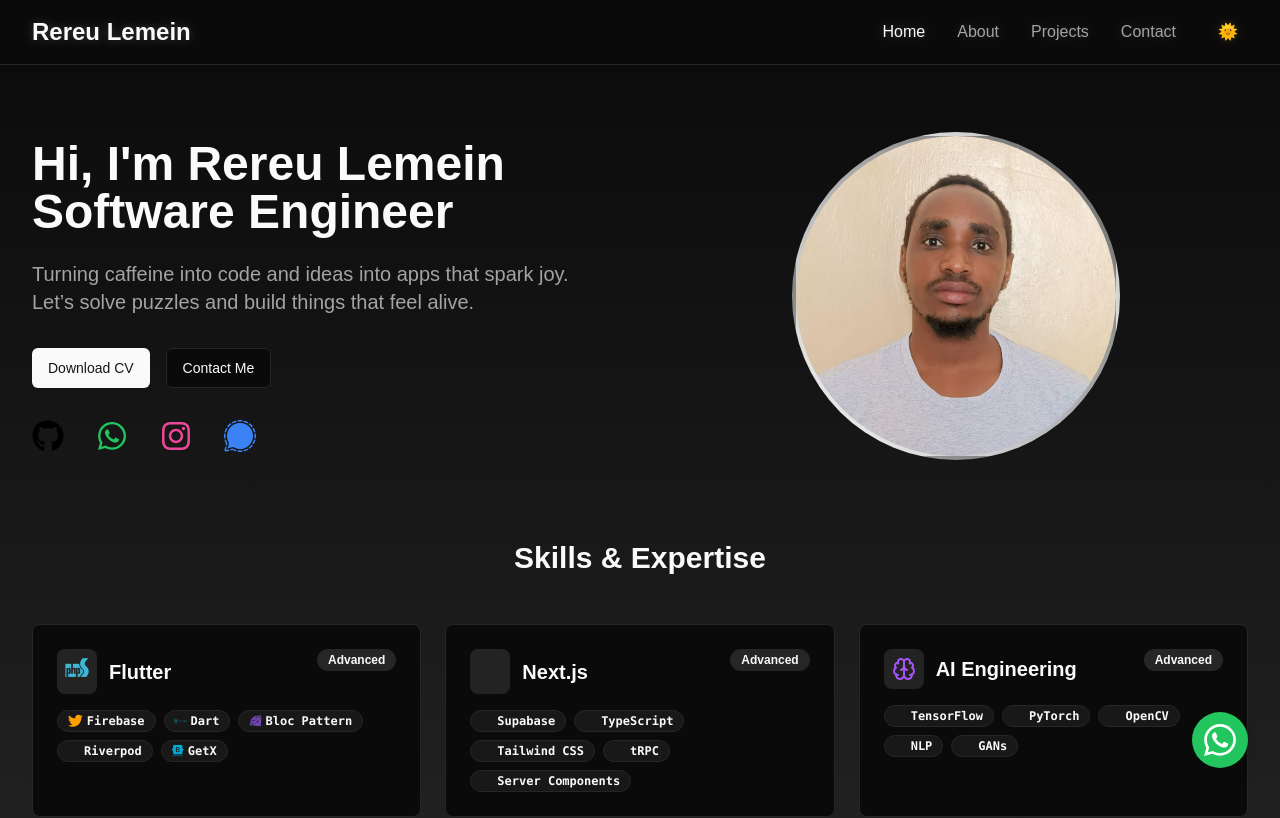
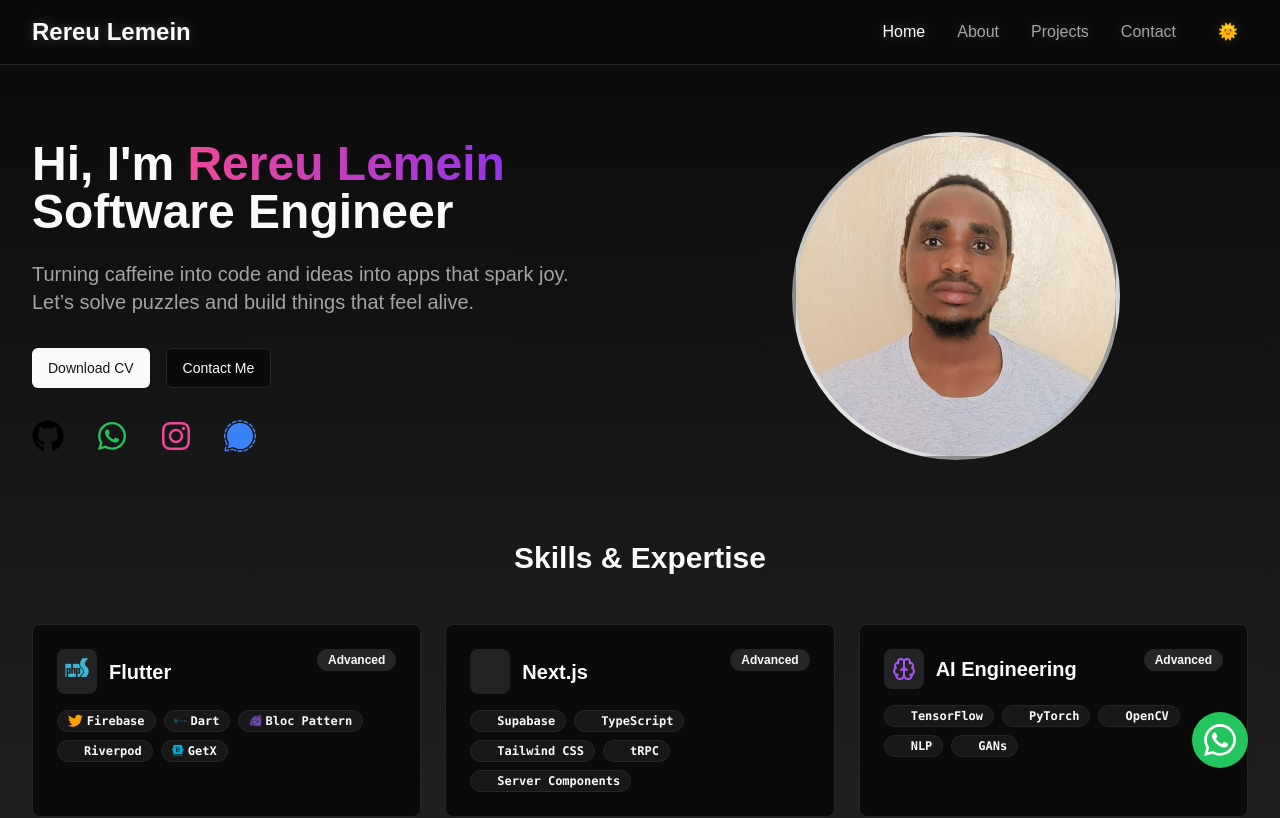
Before and after one commit to Mikhail-Tal-khal/Mikhail-Tal-Rereu, a Next.js app: page / in a window 1280 px wide. Shown: the top 818 px of the page. Built offline with nearby package versions, Linux system fonts and the light colour scheme; some icons are missing.

Commit message:
Hero section changes

```diff
--- a/app/components/HeroSection.tsx
+++ b/app/components/HeroSection.tsx
@@ -48,7 +48,10 @@ export default function HeroSection() {
         {/* Text Content */}
         <div className="order-2 lg:order-1 mt-8 lg:mt-0">
           <h1 className="text-4xl sm:text-5xl font-bold mb-6">
-            Hi, I'm <span className="text-primary">Rereu Lemein</span>
+            Hi, I'm{" "}
+            <span className="inline-block bg-gradient-to-r from-yellow-400 via-pink-500 to-purple-600 bg-clip-text text-transparent bg-[length:200%_auto] animate-gradient-shift">
+              Rereu Lemein
+            </span>
             <br />
             Software Engineer
           </h1>
--- a/app/globals.css
+++ b/app/globals.css
@@ -72,6 +72,24 @@
   }
 }
 
+@keyframes gradient-shift {
+  0% {
+    background-position: 0% 50%;
+  }
+  50% {
+    background-position: 100% 50%;
+  }
+  100% {
+    background-position: 0% 50%;
+  }
+}
+
+.animate-gradient-shift {
+  background-size: 200% 200%;
+  animation: gradient-shift 4s ease infinite;
+}
+
+
 @layer base {
   * {
     @apply border-border;
```
